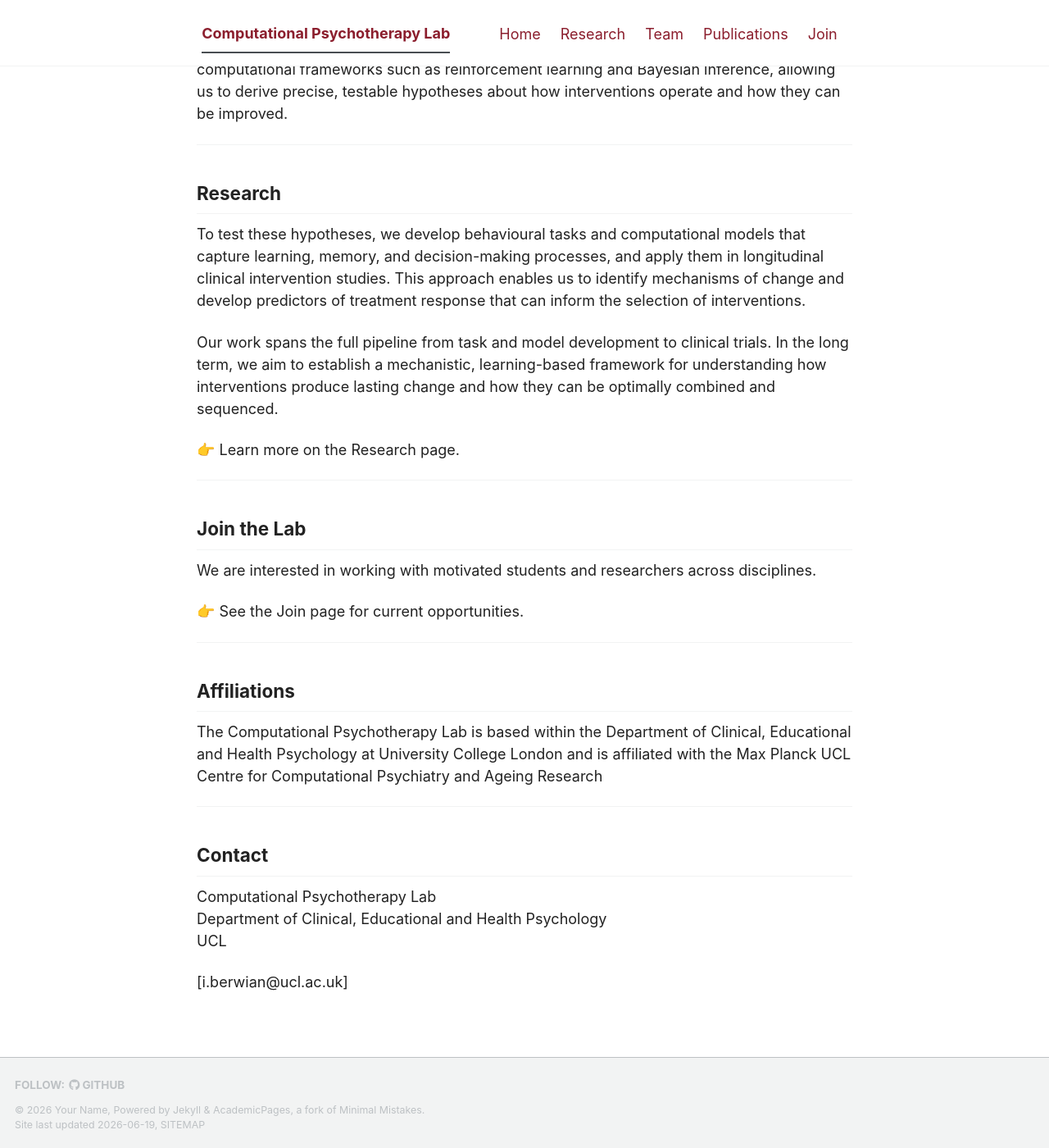
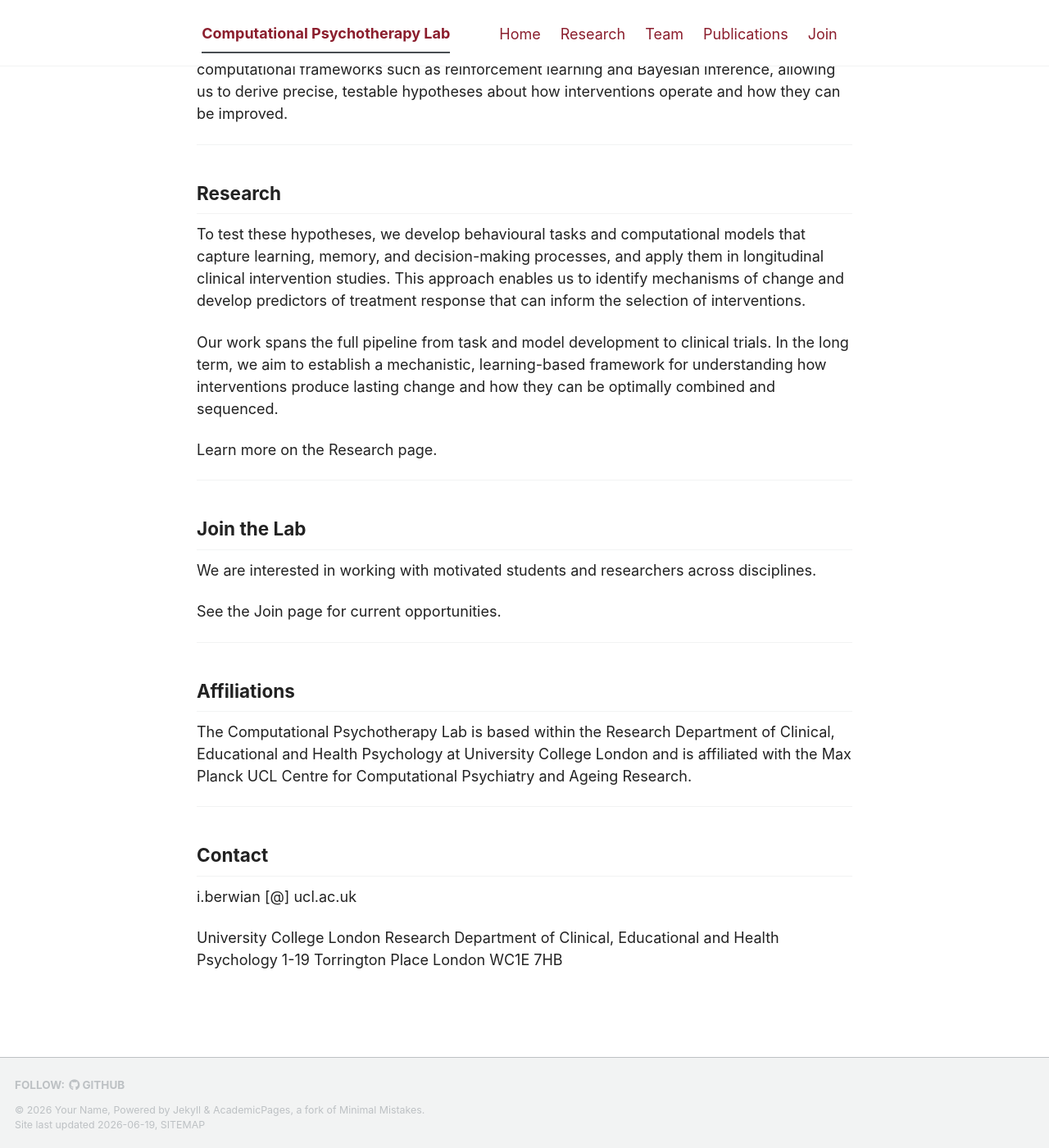
Before and after one commit to IsabelBerwian/CPT-lab, a Jekyll site: the page built from _pages/about.md, in a window 1280 px wide and 1400 px high, scrolled down 225 px. Shown: the whole window at 82% size. Built offline with Jekyll 4.4.1, drawn with Linux system fonts in a browser that asks for light colours; a script bundle is joined from its source files by our own code; library files that are not in the unit come from our copies; our own code applies the rules of GitHub Pages for plain Markdown files.

Commit message:
Revise about page content for accuracy
Updated contact information and affiliations for clarity.

```diff
--- a/_pages/about.md
+++ b/_pages/about.md
@@ -17,7 +17,7 @@ To test these hypotheses, we develop behavioural tasks and computational models
 
 Our work spans the full pipeline from task and model development to clinical trials. In the long term, we aim to establish a mechanistic, learning-based framework for understanding how interventions produce lasting change and how they can be optimally combined and sequenced.
 
-👉 Learn more on the Research page.
+Learn more on the Research page.
 
 ---
 
@@ -25,20 +25,22 @@ Our work spans the full pipeline from task and model development to clinical tri
 
 We are interested in working with motivated students and researchers across disciplines.
 
-👉 See the Join page for current opportunities.
+See the Join page for current opportunities.
 
 ---
 
 ## Affiliations
 
-The Computational Psychotherapy Lab is based within the Department of Clinical, Educational and Health Psychology at University College London and is affiliated with the Max Planck UCL Centre for Computational Psychiatry and Ageing Research
+The Computational Psychotherapy Lab is based within the Research Department of Clinical, Educational and Health Psychology at University College London and is affiliated with the Max Planck UCL Centre for Computational Psychiatry and Ageing Research.
 
 ---
 
 ## Contact
 
-Computational Psychotherapy Lab
-Department of Clinical, Educational and Health Psychology
-UCL
+i.berwian [@] ucl.ac.uk
 
-[i.berwian@ucl.ac.uk]
+University College London
+Research Department of Clinical, Educational and Health Psychology
+1-19 Torrington Place
+London
+WC1E 7HB
```
